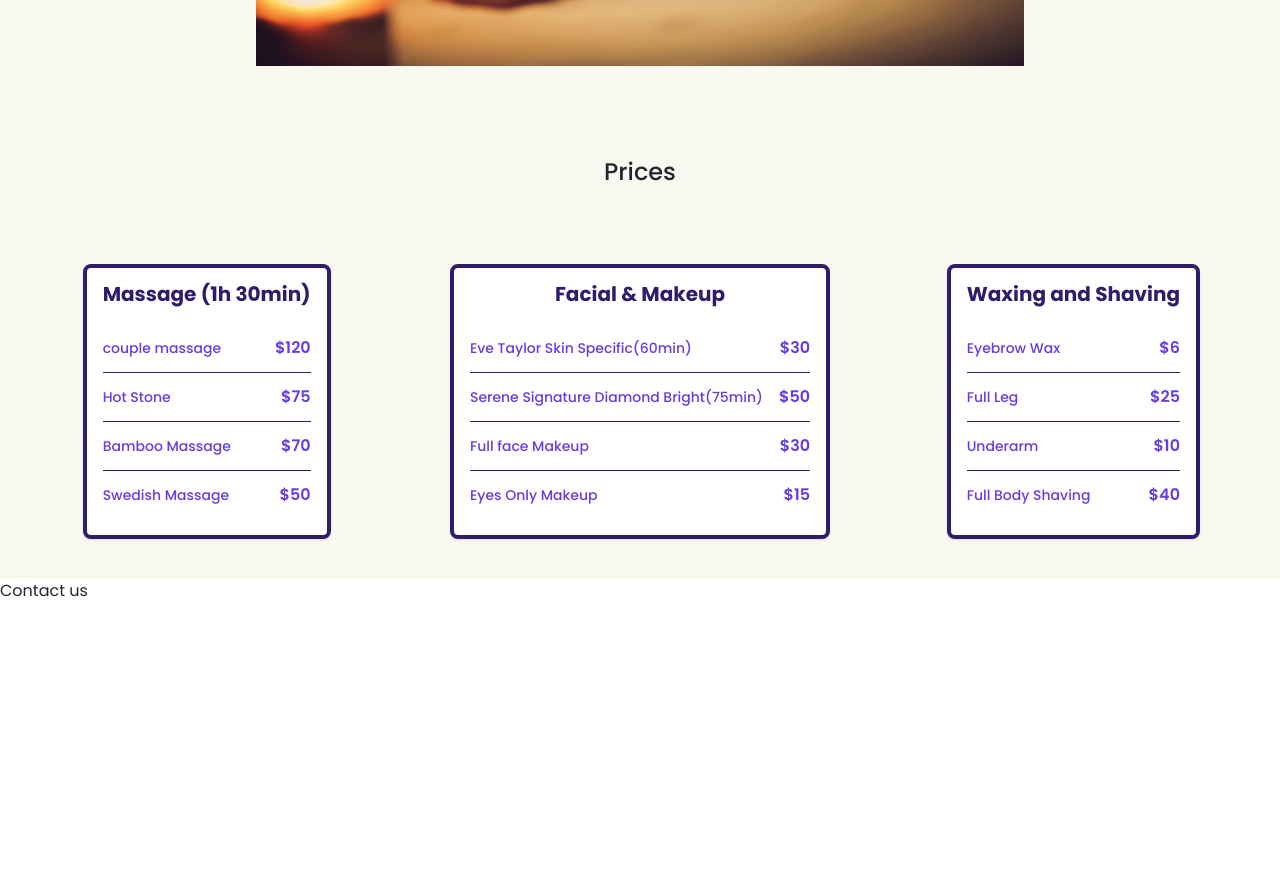
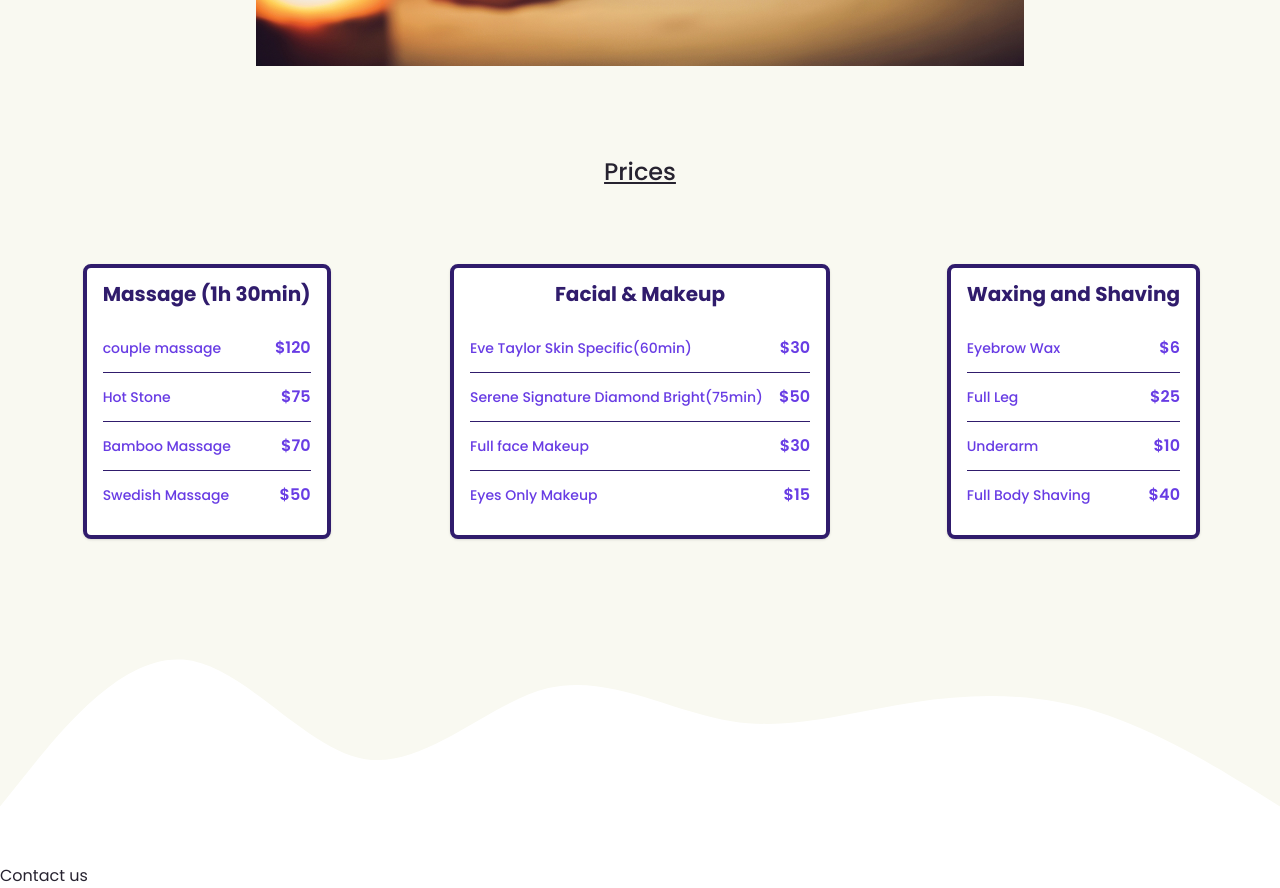
Before and after one commit to YSanj98/serene-naturist-re-design, a React (Vite) app: page / in a window 1280 px wide. Shown: the part 3232-4120 px from the top of the page. Before the commit the page ends 3835 px from the top, so only its background shows below. Built offline with nearby package versions, Linux system fonts and the light colour scheme; a web font is replaced by a local one.

Commit message:
styles for price comp.

```diff
--- a/src/components/Price/index.tsx
+++ b/src/components/Price/index.tsx
@@ -53,7 +53,7 @@ const Price = (props: Props) => {
       </div>
 
       <div className="bg-[#f9f9f1] w-full">
-        <h1 className="text-center text-2xl font-medium pt-10 pb-10">Prices</h1>
+        <h1 className="text-center text-2xl font-medium pt-10 pb-10 underline">Prices</h1>
         <div className="grid place-items-center md:grid-rows-3 gap-5 lg:grid-cols-3 md:grid-cols-1 pt-5 pb-10">
           {priceData?.map(({title, item1, item1price, item2, item2price, item3, item3price, item4, item4price}, index) => {
             return <PriceList key={index}
@@ -70,6 +70,9 @@ const Price = (props: Props) => {
           })}
         </div>
       </div>
+      <svg xmlns="http://www.w3.org/2000/svg" viewBox="0 0 1440 320">
+        <path fill="#f9f9f1" fill-opacity="1" d="M0,256L34.3,213.3C68.6,171,137,85,206,90.7C274.3,96,343,192,411,202.7C480,213,549,139,617,122.7C685.7,107,754,149,823,160C891.4,171,960,149,1029,138.7C1097.1,128,1166,128,1234,149.3C1302.9,171,1371,213,1406,234.7L1440,256L1440,0L1405.7,0C1371.4,0,1303,0,1234,0C1165.7,0,1097,0,1029,0C960,0,891,0,823,0C754.3,0,686,0,617,0C548.6,0,480,0,411,0C342.9,0,274,0,206,0C137.1,0,69,0,34,0L0,0Z"></path>
+      </svg>
     </>
 
   )
```
